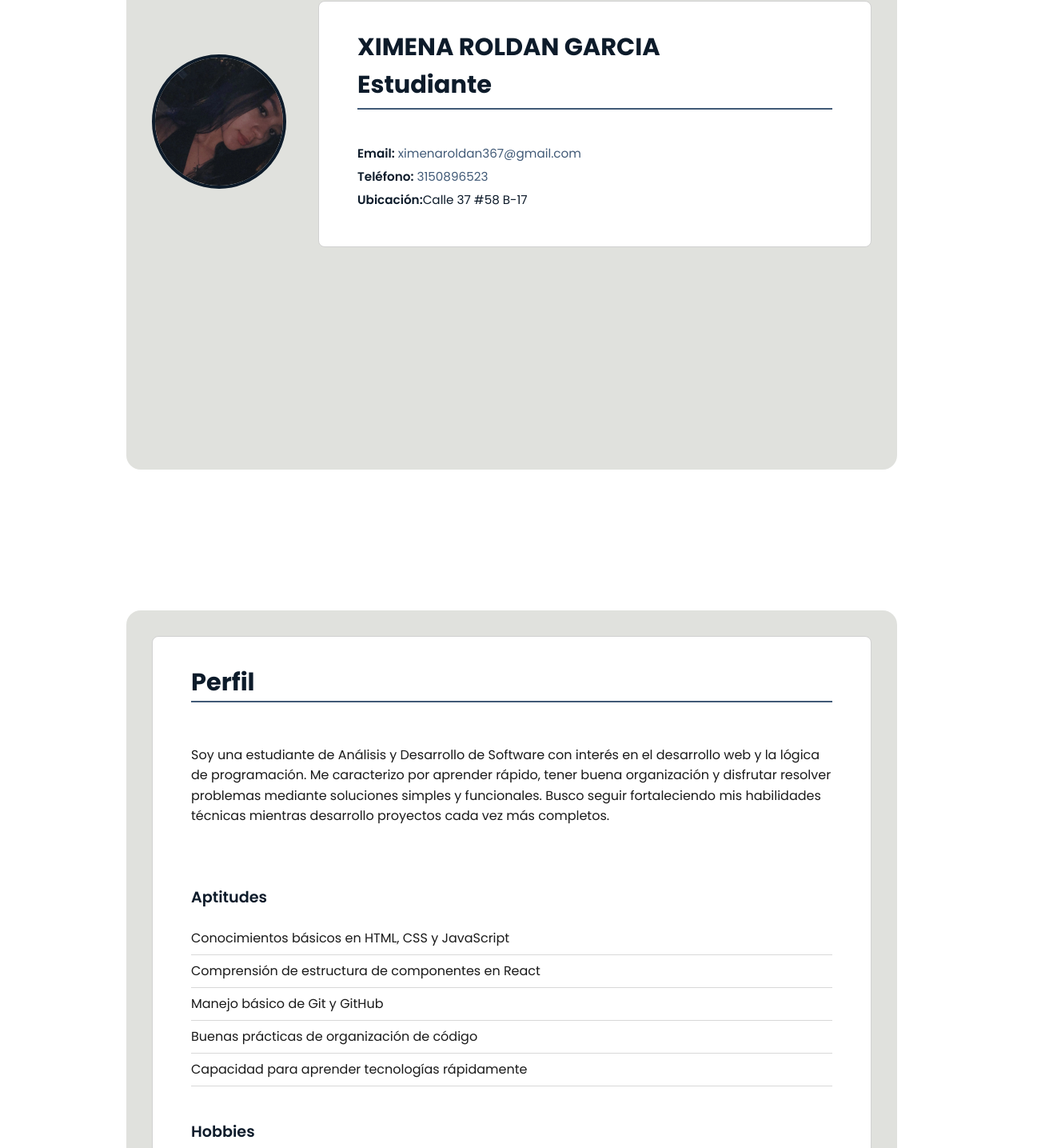
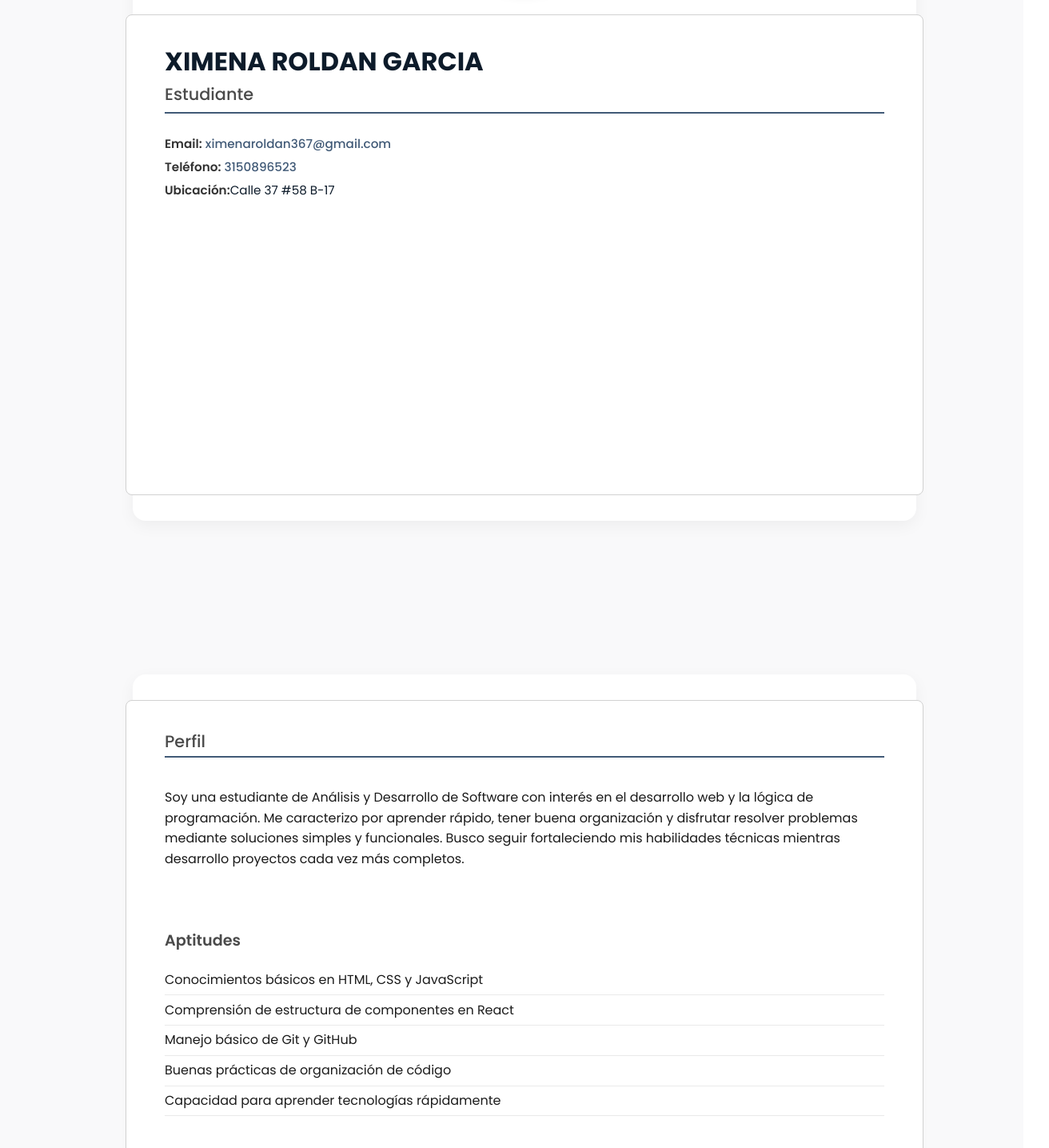
Before and after one commit to Ximena0405/cv-react-ximena, a React (Vite) app: page / in a window 1280 px wide. Shown: the part 341-1776 px from the top of the page at 80% size, 1312 px wide, since content can reach past the window. Built offline with nearby package versions, Linux system fonts and the light colour scheme.

Commit message:
style(app): actualizar estilos en App.css

```diff
--- a/src/App.css
+++ b/src/App.css
@@ -1,54 +1,220 @@
-/* Reinicio del root que estaba dañando los estilos */
+/* =======================
+   Tipografía general
+   ======================= */
+@import url('https://fonts.googleapis.com/css2?family=Poppins:wght@300;400;500;600;700&display=swap');
+
+body, html {
+  margin: 0;
+  padding: 0;
+  font-family: 'Poppins', sans-serif;
+  background-color: #f9f9fa;
+  color: #1C1C1C;
+}
+
 #root {
   width: 100%;
   margin: 0;
   padding: 0;
-  text-align: left; /* Muy importante */
+  text-align: left;
 }
 
-/* Centra todas las secciones del CV */
 .app-container {
   width: 100%;
   display: flex;
   flex-direction: column;
   align-items: center;
-  gap: 3rem; /* separación entre secciones */
-  padding-bottom: 4rem;
+  gap: 4rem;
+  padding: 4rem 1rem;
 }
 
-
-.logo {
-  height: 6em;
-  padding: 1.5em;
-  will-change: filter;
-  transition: filter 300ms;
+/* =======================
+   Foto de perfil
+   ======================= */
+.foto {
+  width: 160px;
+  height: 160px;
+  border-radius: 50%;
+  object-fit: cover;
+  box-shadow: 0 4px 15px rgba(0,0,0,0.15);
+  transition: transform 0.3s ease, box-shadow 0.3s ease;
 }
-.logo:hover {
-  filter: drop-shadow(0 0 2em #646cffaa);
-}
-.logo.react:hover {
-  filter: drop-shadow(0 0 2em #61dafbaa);
+.foto:hover {
+  transform: scale(1.05);
+  box-shadow: 0 8px 25px rgba(0,0,0,0.2);
 }
 
-@keyframes logo-spin {
-  from {
-    transform: rotate(0deg);
-  }
-  to {
-    transform: rotate(360deg);
-  }
+/* =======================
+   Perfil general
+   ======================= */
+.perfil-container,
+.perfil-box {
+  display: flex;
+  flex-direction: column;
+  gap: 1.5rem;
+  padding: 2rem 2.5rem;
+  max-width: 900px;
+  width: 100%;
+  background-color: #ffffff;
+  border-radius: 16px;
+  box-shadow: 0 6px 20px rgba(0,0,0,0.05);
 }
 
-@media (prefers-reduced-motion: no-preference) {
-  a:nth-of-type(2) .logo {
-    animation: logo-spin infinite 20s linear;
-  }
+.perfil-card {
+  display: flex;
+  flex-direction: column;
+  gap: 0.5rem;
 }
 
-.card {
-  padding: 2em;
+.perfil-nombre {
+  font-size: 2rem;
+  font-weight: 700;
+  margin: 0;
 }
 
-.read-the-docs {
-  color: #888;
+.perfil-titulo {
+  font-size: 1.3rem;
+  font-weight: 500;
+  color: #4a4a4a;
+  margin: 0 0 0.8rem 0;
 }
+
+.perfil-info p {
+  margin: 0.4rem 0;
+  font-size: 0.95rem;
+}
+
+.perfil-label {
+  font-weight: 600;
+  color: #333;
+}
+
+/* =======================
+   Listas aptitudes y hobbies
+   ======================= */
+.perfil-subtitulo {
+  font-size: 1.2rem;
+  font-weight: 600;
+  margin-bottom: 0.5rem;
+  color: #4a4a4a;
+}
+
+.perfil-lista,
+.perfil-lista-hobbies {
+  list-style: none;
+  padding-left: 0;
+}
+
+.perfil-lista li {
+  padding: 0.4rem 0;
+  border-bottom: 1px solid #eaeaea;
+  color: #1c1c1c;
+  font-size: 1rem;
+}
+
+.perfil-lista-hobbies li {
+  border: none;
+  color: #556cd6;
+}
+
+/* =======================
+   Experiencia y Estudios
+   ======================= */
+.exp-container,
+.est-container {
+  display: flex;
+  flex-direction: column;
+  gap: 1rem;
+  max-width: 900px;
+  width: 100%;
+  padding: 2rem 1rem;
+}
+
+.exp-card,
+.est-card {
+  background-color: #fefefe;
+  padding: 1.5rem 2rem;
+  border-radius: 12px;
+  box-shadow: 0 3px 10px rgba(0,0,0,0.03);
+  transition: transform 0.2s ease, box-shadow 0.2s ease;
+}
+
+.exp-card:hover,
+.est-card:hover {
+  transform: translateY(-2px);
+  box-shadow: 0 6px 20px rgba(0,0,0,0.08);
+}
+
+.exp-title,
+.est-title {
+  font-size: 1.8rem;
+  font-weight: 700;
+  color: #333;
+  margin-bottom: 1rem;
+  border-bottom: 1px solid #e0e0e0;
+  padding-bottom: 0.3rem;
+}
+
+.exp-card h3,
+.est-card h3 {
+  font-size: 1.2rem;
+  font-weight: 600;
+  margin-bottom: 0.3rem;
+}
+
+.exp-card p,
+.est-card p {
+  margin: 0.2rem 0;
+  color: #4a4a4a;
+  font-size: 1rem;
+}
+
+/* =======================
+   Stack Tecnológico
+   ======================= */
+.tecno-container {
+  display: flex;
+  justify-content: center;
+  padding: 3rem 1rem;
+}
+
+.tecno-card {
+  background-color: #f5f6ff;
+  width: 100%;
+  max-width: 900px;
+  padding: 2.5rem 3rem;
+  border-radius: 16px;
+  box-shadow: 0 6px 20px rgba(0,0,0,0.05);
+}
+
+.tecno-titulo {
+  font-size: 2rem;
+  font-weight: 700;
+  margin-bottom: 1.8rem;
+  border-bottom: 2px solid #d0d0d0;
+  padding-bottom: 0.3rem;
+}
+
+.tecno-subtitulo {
+  font-size: 1.3rem;
+  font-weight: 600;
+  margin-bottom: 0.7rem;
+  color: #4a4a4a;
+}
+
+.tecno-lista {
+  list-style: none;
+  padding: 0;
+}
+
+.tecno-lista li {
+  padding: 0.5rem 0;
+  font-size: 1rem;
+  color: #1c1c1c;
+  border-bottom: 1px solid #e0e0e0;
+  transition: 0.2s ease;
+}
+
+.tecno-lista li:hover {
+  color: #556cd6;
+  transform: translateX(3px);
+}
```
